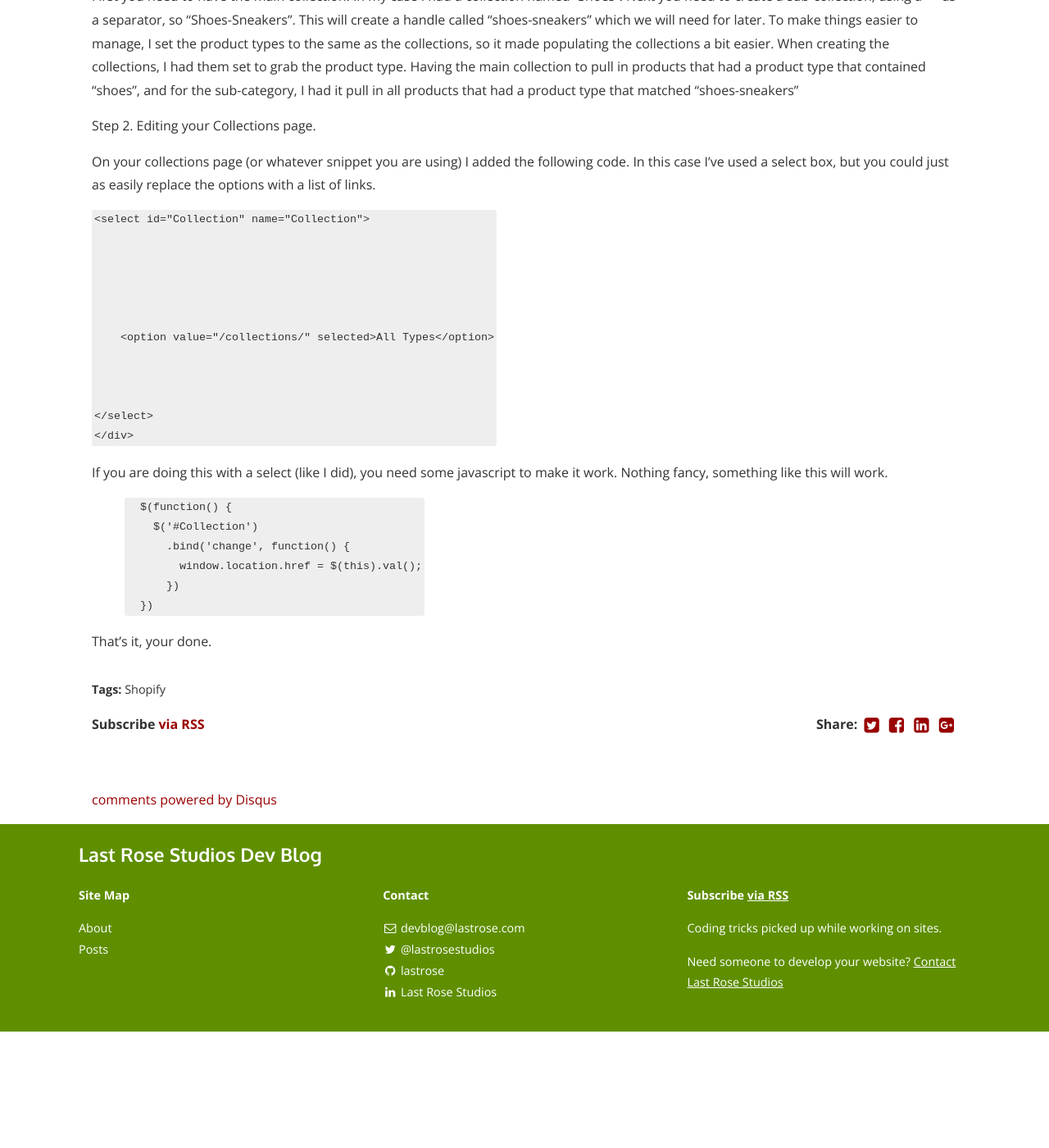
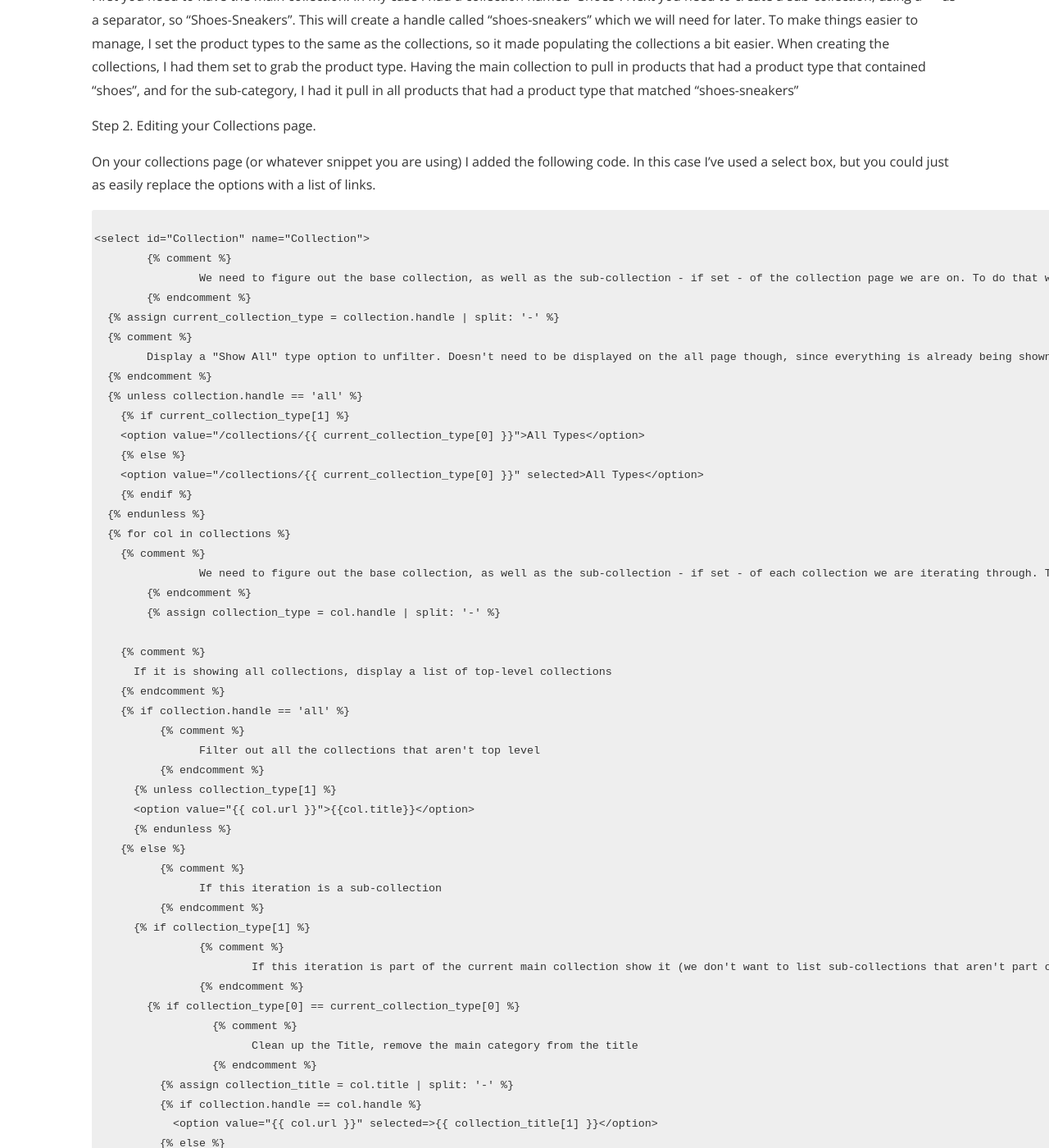
Before and after one commit to LastRose/lastrose.github.io, a Jekyll site: the page built from _posts/2016-07-12-shopify-sub-collections.markdown, in a window 1280 px wide and 1400 px high, scrolled down 711 px. Shown: the whole window at 82% size. Built offline with Jekyll 4.4.1, drawn with Linux system fonts in a browser that asks for light colours; nearby versions of some CDN libraries; comment, search, counter and statistics services are not loaded; a style sheet for code colours, icons or effects is not loaded; before the commit the page ends 1969 px from its top, so only the background shows below that; some of the changed text lies outside the part shown.

Commit message:
Escape liquid code

````diff
--- a/_posts/2016-07-12-shopify-sub-collections.markdown
+++ b/_posts/2016-07-12-shopify-sub-collections.markdown
@@ -24,6 +24,7 @@ On your collections page (or whatever snippet you are using) I added the followi
 
 
 ```liquid
+{% raw %}
 <select id="Collection" name="Collection">
 	{% comment %}
 		We need to figure out the base collection, as well as the sub-collection - if set - of the collection page we are on. To do that we split the handle.
@@ -79,16 +80,17 @@ On your collections page (or whatever snippet you are using) I added the followi
   {% endfor %}
 </select>
 </div>
+{% endraw %}
 ```
 
 If you are doing this with a select (like I did), you need some javascript to make it work. Nothing fancy, something like this will work.
-{% highlight javascript %}
+```javascript
   $(function() {
     $('#Collection')
       .bind('change', function() {
         window.location.href = $(this).val();
       })
   })
-{% endhighlight %}
+```
 
 That's it, your done.
````
